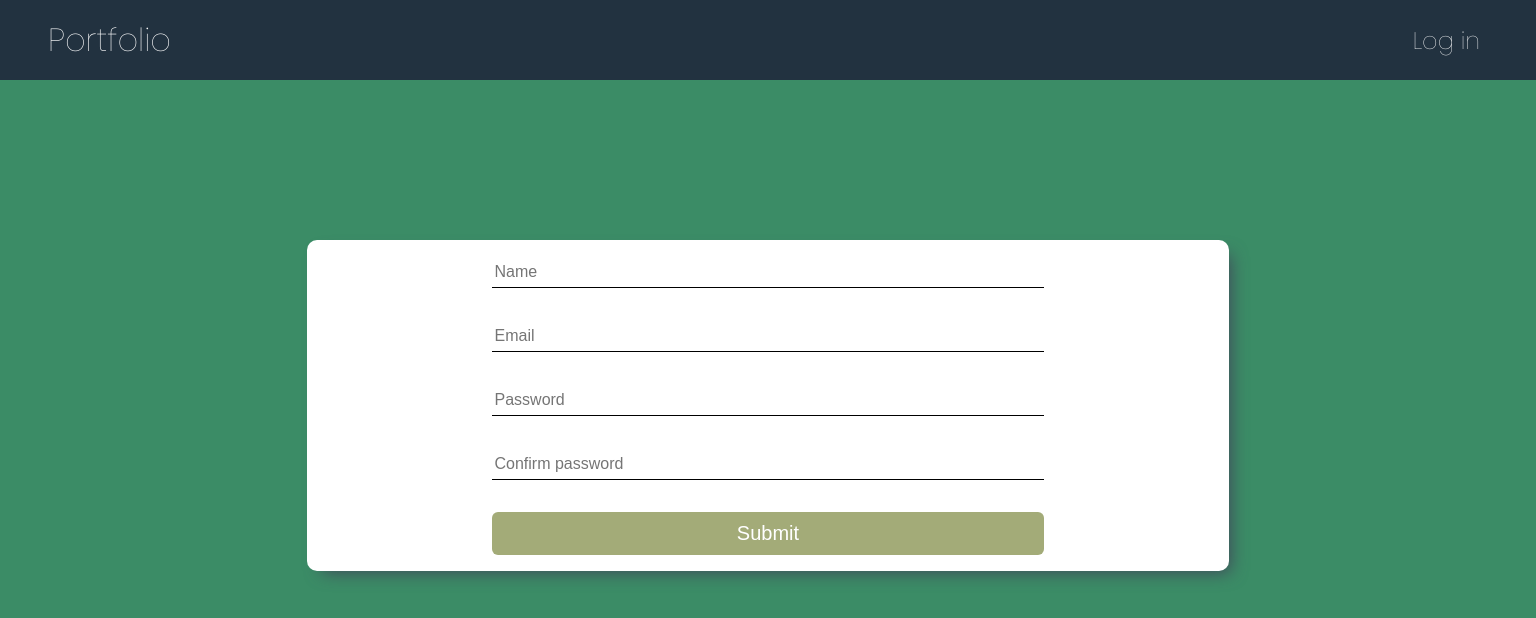
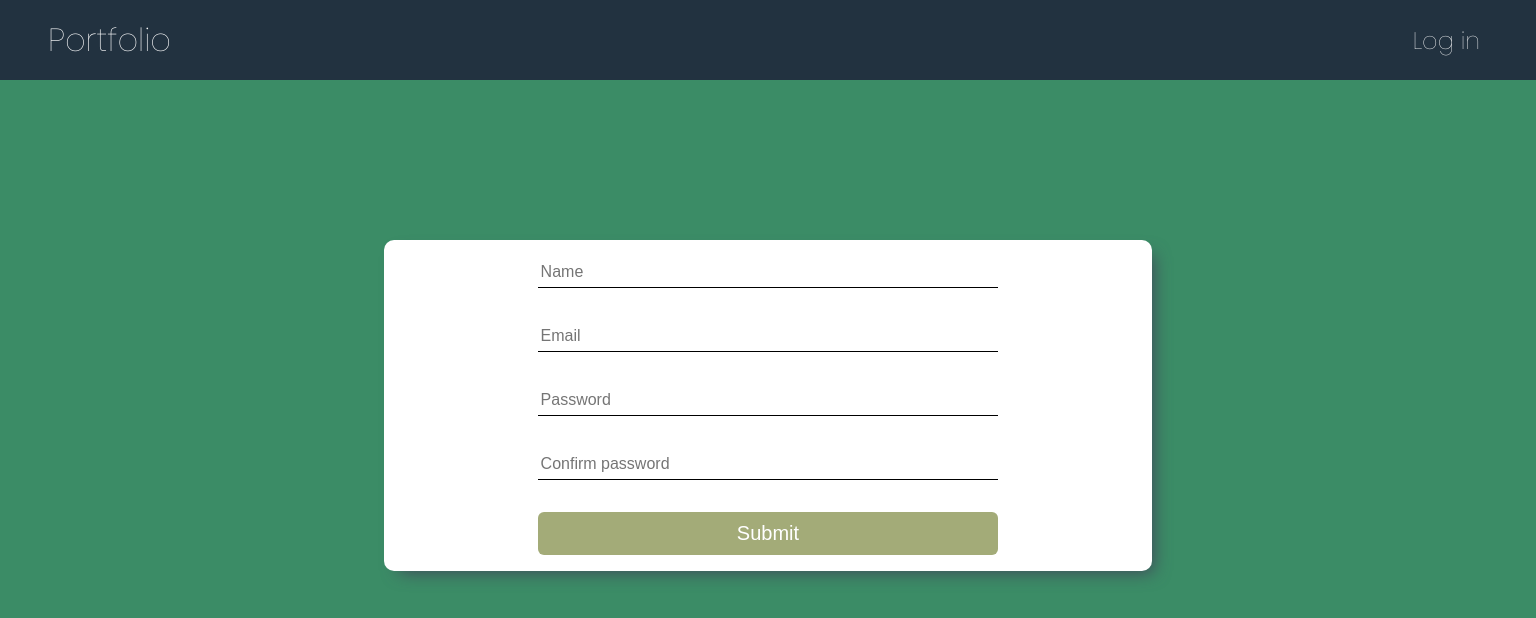
Before and after one commit to cees2/PortfolioDamianMirek, a React (Create React App) app: page /authentication/createAccount in a window 1536 px wide. Shown: the top 618 px of the page. Built offline with nearby package versions, Linux system fonts and the light colour scheme.

Commit message:
Sort tasks bug fixed

```diff
--- a/src/components/Authentication/LoginForm.module.css
+++ b/src/components/Authentication/LoginForm.module.css
@@ -62,6 +62,12 @@ a {
   text-decoration: none;
 }
 
+@media (min-width: 1320px) {
+  .loginWrapper {
+    width: 50%;
+  }
+}
+
 @media (max-width: 768px) {
   .loginWrapper {
     width: 95%;
--- a/src/components/Todos/SortTasks.js
+++ b/src/components/Todos/SortTasks.js
@@ -68,6 +68,7 @@ const SortTasks = (props) => {
 
   const executeSorting = useCallback(
     (sortDecision) => {
+      console.log("exec,", sortDecision);
       if (sortDecision === "alphabet") {
         taskCtx.setTasks(sortByAlphabet());
       } else if (sortDecision === "priority") {
@@ -167,4 +168,4 @@ const SortTasks = (props) => {
   );
 };
 
-export default SortTasks;
+export default React.memo(SortTasks);
--- a/src/components/Todos/ToDoList.js
+++ b/src/components/Todos/ToDoList.js
@@ -1,4 +1,4 @@
-import React, { useContext, useState, useEffect } from "react";
+import React, { useContext, useState, useEffect, useCallback } from "react";
 import ReactDOM from "react-dom";
 import classes from "./ToDoList.module.css";
 import SingleToDo from "./SingleToDo";
@@ -30,9 +30,9 @@ const ToDoList = () => {
     setModalIsClosed(true);
   };
 
-  const searchingTaskHandler = (tasksToBeRendered) => {
+  const searchTaskHandler = useCallback((tasksToBeRendered) => {
     setTasksToRender(tasksToBeRendered);
-  };
+  }, []);
 
   const content =
     tasksToRender.length !== 0 ? (
@@ -66,7 +66,7 @@ const ToDoList = () => {
           document.getElementById("confirmation-modal")
         )}
       {taskCtx.tasks.length && (
-        <SortTasks onSearchingTasks={searchingTaskHandler} />
+        <SortTasks onSearchingTasks={searchTaskHandler} />
       )}
       <div className={classes.listWrapper}>
         <ul className={classes.taskList}>{content}</ul>
--- a/src/store/tasks-context.js
+++ b/src/store/tasks-context.js
@@ -7,6 +7,7 @@ const TaskContext = createContext({
   setTasks: (tasks) => {},
   addTask: (task) => {},
   removeTask: (id) => {},
+  getUsersTasks: () => {},
 });
 
 export const TaskContextProvider = (props) => {
```
Also changed, not shown: 1 other file (tests, documents, lock files or other folders).
